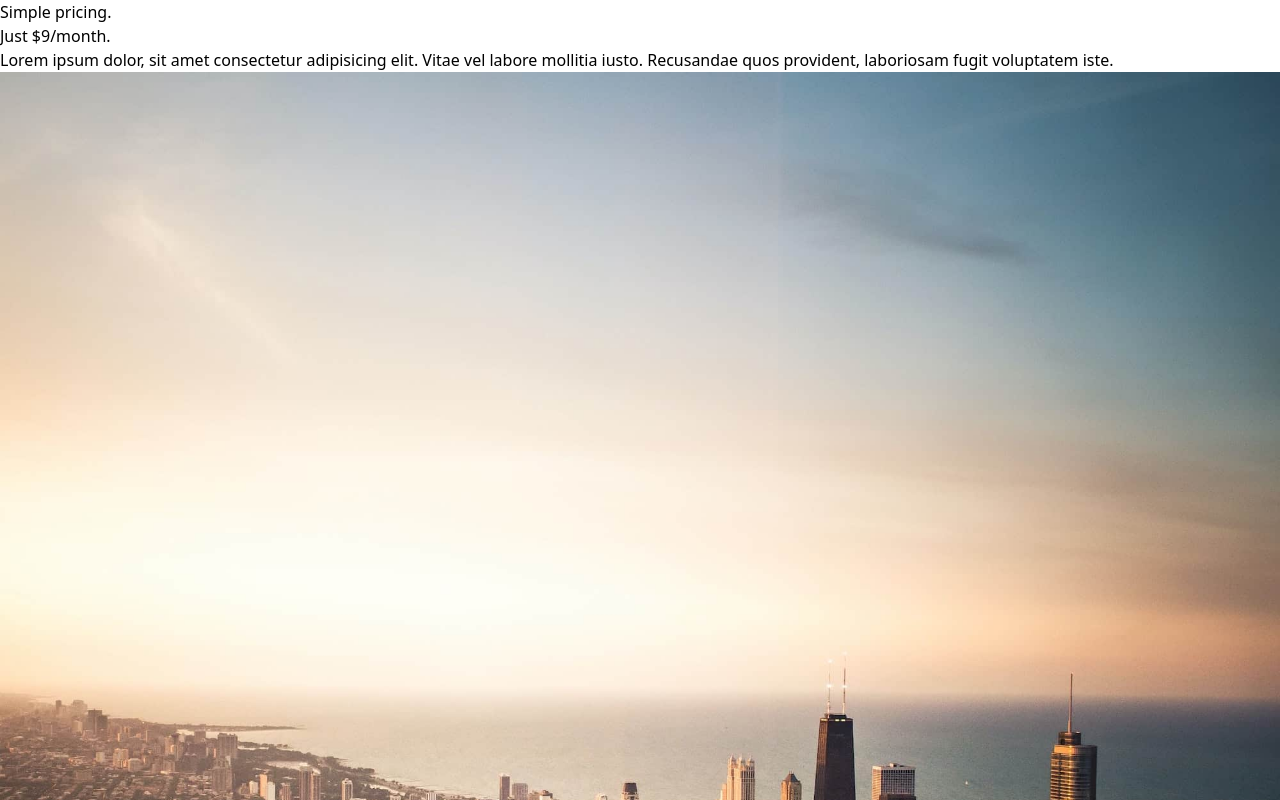
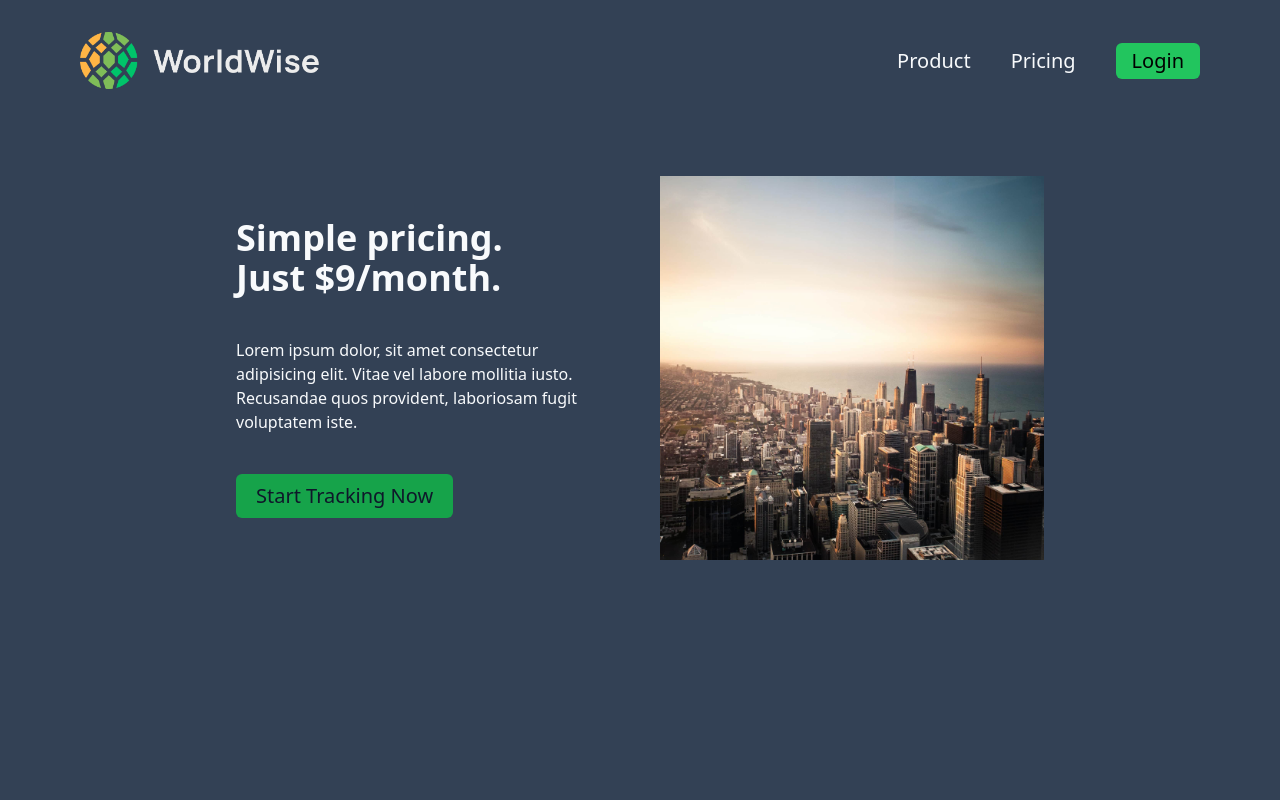
Before and after one commit to Rahulkaradwal/react-type, a React (Vite) app in the folder worldwise/: page /pricing in a window 1280 px wide. Built offline with nearby package versions, Linux system fonts and the light colour scheme.

Commit message:
feat : add ui styles in product and pricing page

```diff
--- a/worldwise/src/components/Header.tsx
+++ b/worldwise/src/components/Header.tsx
@@ -4,18 +4,18 @@ import { Link } from "react-router-dom";
 export const Header: FC = (): ReactElement => {
   return (
     <header className=" text-slate-50 text-xl p-8 z-20 absolute w-full">
-      <nav className="flex justify-between px-12 items-center">
+      <nav className="flex  justify-between px-12 items-center">
         <Link to="/">
           <img className="w-60" src="logo.png" alt="logo" />
         </Link>
-        <ul className="flex gap-10">
+        <ul className="flex items-center gap-10">
           <li>
-            <Link to="/">Home</Link>
+            <Link to="/product">Product</Link>
           </li>
           <li>
             <Link to="/pricing">Pricing</Link>
           </li>
-          <li>
+          <li className="bg-green-500 text-black py-1 px-4 rounded-md">
             <Link to="/login">Login</Link>
           </li>
         </ul>
--- a/worldwise/src/pages/Pricing.tsx
+++ b/worldwise/src/pages/Pricing.tsx
@@ -1,23 +1,32 @@
 import { FC } from "react";
+import { Header } from "../components/Header";
 
 export const Pricing: FC = () => {
   return (
-    <header className="">
-      <section>
-        <div>
-          <h2>
+    <main className="bg-slate-700 h-screen overflow-hidden">
+      <Header />
+      <section className="flex w-full px-60 py-44  items-center  justify-center gap-10 text-slate-50">
+        <div className="flex flex-col gap-10">
+          <h2 className="text-4xl font-bold">
             Simple pricing.
             <br />
             Just $9/month.
           </h2>
-          <p>
+          <p className="w-96">
             Lorem ipsum dolor, sit amet consectetur adipisicing elit. Vitae vel
             labore mollitia iusto. Recusandae quos provident, laboriosam fugit
             voluptatem iste.
           </p>
+          <button className="text-xl py-2 w-fit rounded-md bg-green-600 p-1 px-5 text-slate-900">
+            Start Tracking Now
+          </button>
         </div>
-        <img src="img-2.jpg" alt="overview of a large city with skyscrapers" />
+        <img
+          className="w-96 h-96 object-cover"
+          src="img-2.jpg"
+          alt="overview of a large city with skyscrapers"
+        />
       </section>
-    </header>
+    </main>
   );
 };
--- a/worldwise/src/pages/Product.tsx
+++ b/worldwise/src/pages/Product.tsx
@@ -1,15 +1,18 @@
 import { FC, ReactElement } from "react";
+import { Header } from "../components/Header";
 
 export const Product: FC = (): ReactElement => {
   return (
-    <main className="">
-      <section>
+    <main className="bg-slate-700 h-screen overflow-hidden ">
+      <Header />
+      <section className="flex w-full px-60 py-44  items-center  justify-center gap-10 text-slate-50">
         <img
+          className="w-96 h-96 object-cover"
           src="img-1.jpg"
           alt="person with dog overlooking mountain with sunset"
         />
-        <div>
-          <h2>About WorldWide.</h2>
+        <div className="flex flex-col gap-10">
+          <h2 className="text-4xl font-bold">About WorldWide.</h2>
           <p>
             Lorem ipsum dolor sit amet consectetur adipisicing elit. Illo est
             dicta illum vero culpa cum quaerat architecto sapiente eius non
--- a/worldwise/tailwind.config.js
+++ b/worldwise/tailwind.config.js
@@ -5,6 +5,7 @@ export default {
     extend: {
       backgroundImage: {
         "homepage-background": "url('/bg.jpg')",
+        "product-background": "url('/img-1.jpg')",
       },
     },
   },
```
